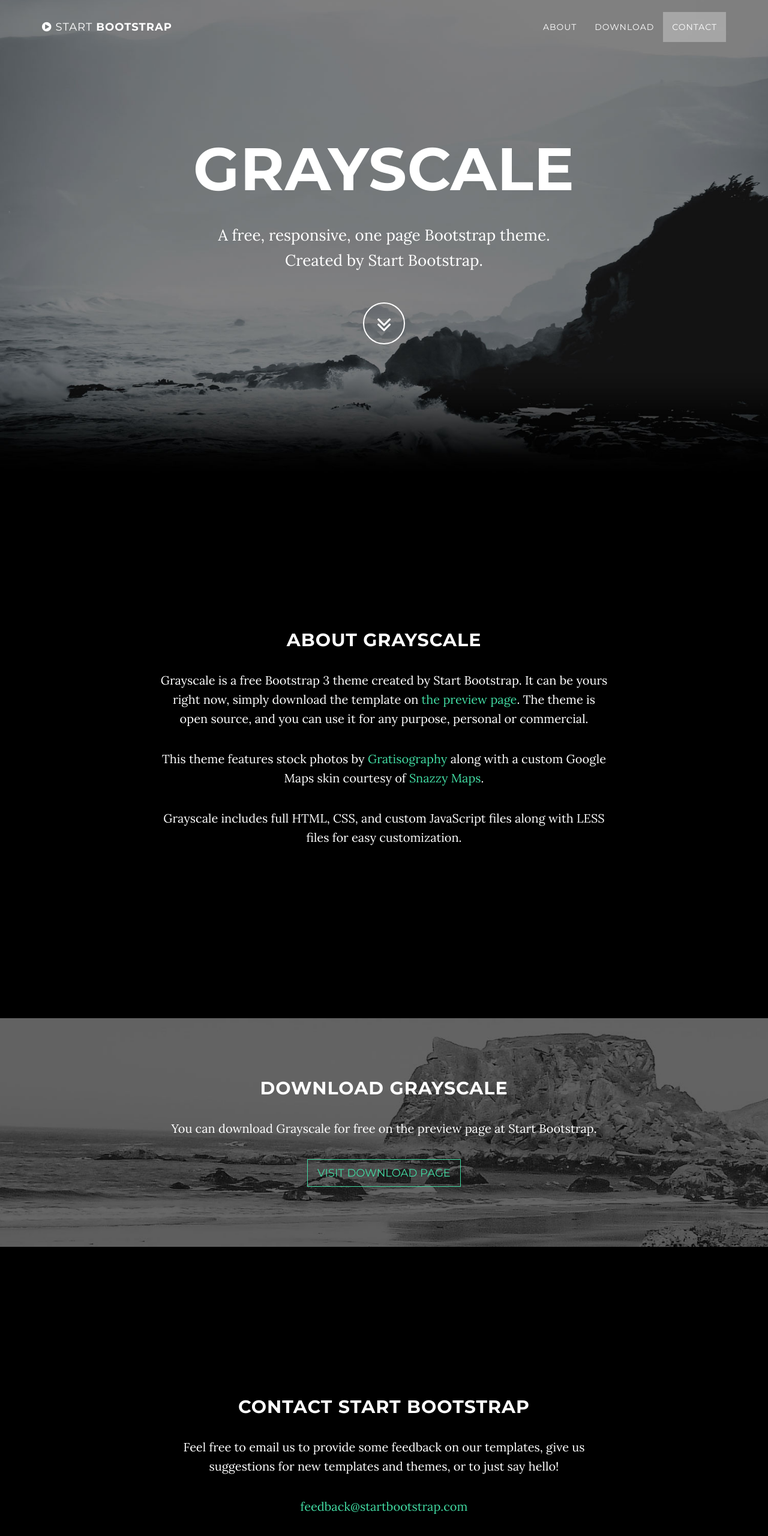
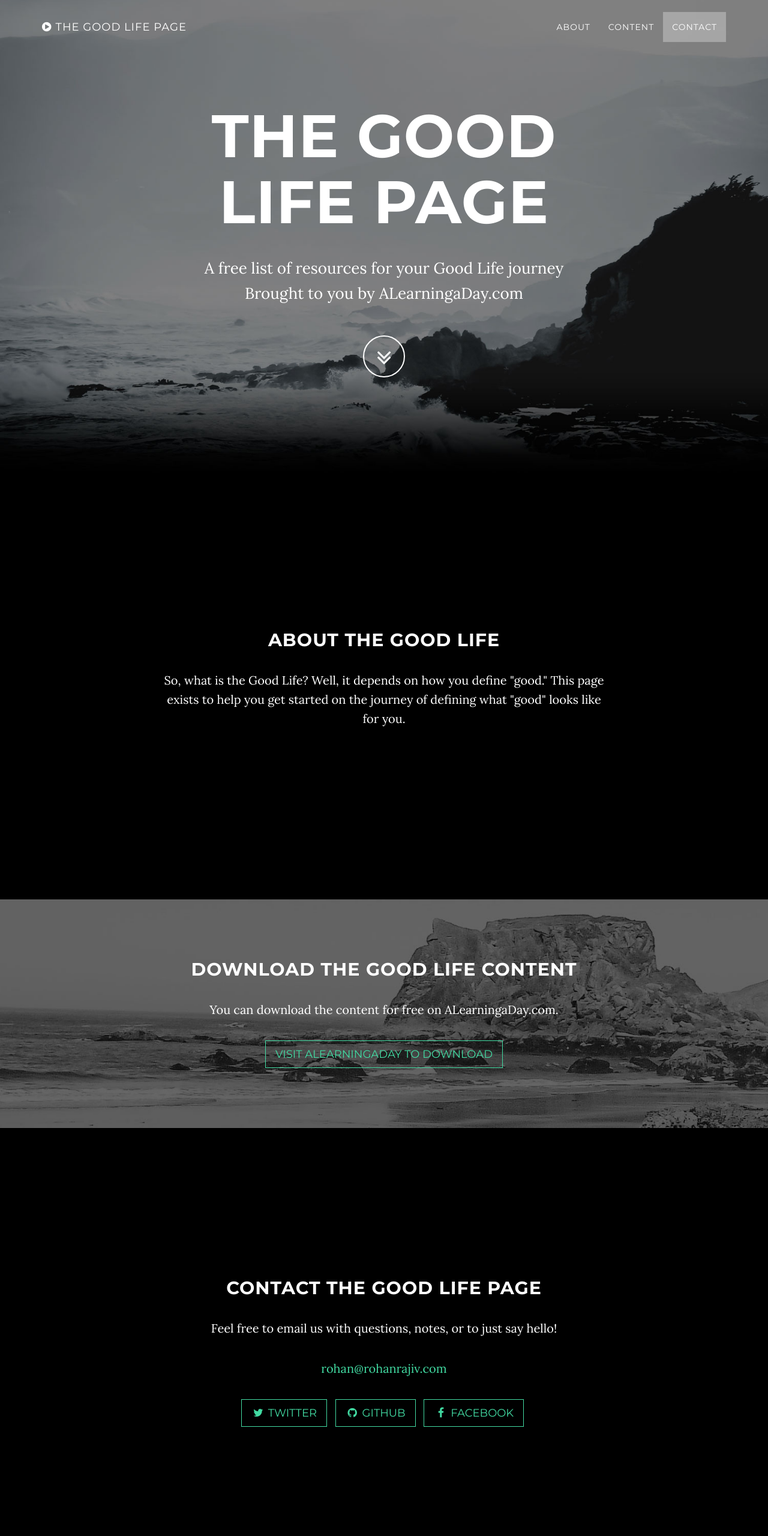
Before and after one commit to rrohan189/thegoodlife, a plain HTML site: page index.html in a window 1280 px wide. Shown: the top 2560 px of the page at 60% size. Drawn offline with Linux system fonts and the light colour scheme; some packages are replaced by stand-ins of ours.

Commit message:
Initial changes

```diff
--- a/index.html
+++ b/index.html
@@ -9,7 +9,7 @@
     <meta name="description" content="">
     <meta name="author" content="">
 
-    <title>Grayscale - Start Bootstrap Theme</title>
+    <title>The Good Life Page</title>
 
     <!-- Bootstrap Core CSS -->
     <link href="css/bootstrap.min.css" rel="stylesheet">
@@ -41,7 +41,7 @@
                     <i class="fa fa-bars"></i>
                 </button>
                 <a class="navbar-brand page-scroll" href="#page-top">
-                    <i class="fa fa-play-circle"></i>  <span class="light">Start</span> Bootstrap
+                    <i class="fa fa-play-circle"></i>  <span class="light">The Good Life Page</span>
                 </a>
             </div>
 
@@ -56,7 +56,7 @@
                         <a class="page-scroll" href="#about">About</a>
                     </li>
                     <li>
-                        <a class="page-scroll" href="#download">Download</a>
+                        <a class="page-scroll" href="#download">Content</a>
                     </li>
                     <li>
                         <a class="page-scroll" href="#contact">Contact</a>
@@ -74,8 +74,9 @@
             <div class="container">
                 <div class="row">
                     <div class="col-md-8 col-md-offset-2">
-                        <h1 class="brand-heading">Grayscale</h1>
-                        <p class="intro-text">A free, responsive, one page Bootstrap theme.<br>Created by Start Bootstrap.</p>
+                        <h1 class="brand-heading">The Good Life Page</h1>
+                        <p class="intro-text">A free list of resources for your Good Life journey
+                            <br>Brought to you by ALearningaDay.com</p>
                         <a href="#about" class="btn btn-circle page-scroll">
                             <i class="fa fa-angle-double-down animated"></i>
                         </a>
@@ -89,10 +90,8 @@
     <section id="about" class="container content-section text-center">
         <div class="row">
             <div class="col-lg-8 col-lg-offset-2">
-                <h2>About Grayscale</h2>
-                <p>Grayscale is a free Bootstrap 3 theme created by Start Bootstrap. It can be yours right now, simply download the template on <a href="http://startbootstrap.com/template-overviews/grayscale/">the preview page</a>. The theme is open source, and you can use it for any purpose, personal or commercial.</p>
-                <p>This theme features stock photos by <a href="http://gratisography.com/">Gratisography</a> along with a custom Google Maps skin courtesy of <a href="http://snazzymaps.com/">Snazzy Maps</a>.</p>
-                <p>Grayscale includes full HTML, CSS, and custom JavaScript files along with LESS files for easy customization.</p>
+                <h2>About The Good Life</h2>
+                <p>So, what is the Good Life? Well, it depends on how you define "good." This page exists to help you get started on the journey of defining what "good" looks like for you.</p>
             </div>
         </div>
     </section>
@@ -102,9 +101,9 @@
         <div class="download-section">
             <div class="container">
                 <div class="col-lg-8 col-lg-offset-2">
-                    <h2>Download Grayscale</h2>
-                    <p>You can download Grayscale for free on the preview page at Start Bootstrap.</p>
-                    <a href="http://startbootstrap.com/template-overviews/grayscale/" class="btn btn-default btn-lg">Visit Download Page</a>
+                    <h2>Download The Good Life content</h2>
+                    <p>You can download the content for free on ALearningaDay.com.</p>
+                    <a href="http://alearningaday.com/2015/04/the-good-life-sessions-mba-learnings/" class="btn btn-default btn-lg">Visit ALearningaDay to download</a>
                 </div>
             </div>
         </div>
@@ -114,19 +113,19 @@
     <section id="contact" class="container content-section text-center">
         <div class="row">
             <div class="col-lg-8 col-lg-offset-2">
-                <h2>Contact Start Bootstrap</h2>
-                <p>Feel free to email us to provide some feedback on our templates, give us suggestions for new templates and themes, or to just say hello!</p>
-                <p><a href="mailto:feedback@startbootstrap.com">feedback@startbootstrap.com</a>
+                <h2>Contact The good Life Page</h2>
+                <p>Feel free to email us with questions, notes, or to just say hello!</p>
+                <p><a href="mailto:rohan@rohanrajiv.com">rohan@rohanrajiv.com</a>
                 </p>
                 <ul class="list-inline banner-social-buttons">
                     <li>
-                        <a href="https://twitter.com/SBootstrap" class="btn btn-default btn-lg"><i class="fa fa-twitter fa-fw"></i> <span class="network-name">Twitter</span></a>
+                        <a href="https://twitter.com/rrohan189" class="btn btn-default btn-lg"><i class="fa fa-twitter fa-fw"></i> <span class="network-name">Twitter</span></a>
                     </li>
                     <li>
-                        <a href="https://github.com/IronSummitMedia/startbootstrap" class="btn btn-default btn-lg"><i class="fa fa-github fa-fw"></i> <span class="network-name">Github</span></a>
+                        <a href="https://github.com/rrohan189" class="btn btn-default btn-lg"><i class="fa fa-github fa-fw"></i> <span class="network-name">Github</span></a>
                     </li>
                     <li>
-                        <a href="https://plus.google.com/+Startbootstrap/posts" class="btn btn-default btn-lg"><i class="fa fa-google-plus fa-fw"></i> <span class="network-name">Google+</span></a>
+                        <a href="https://www.facebook.com/groups/364277460440893/" class="btn btn-default btn-lg"><i class="fa fa-facebook fa-fw"></i> <span class="network-name">Facebook</span></a>
                     </li>
                 </ul>
             </div>
@@ -139,7 +138,7 @@
     <!-- Footer -->
     <footer>
         <div class="container text-center">
-            <p>Copyright &copy; Your Website 2014</p>
+            <p>Copyright &copy; The Good Life Page 2015</p>
         </div>
     </footer>
 
```
